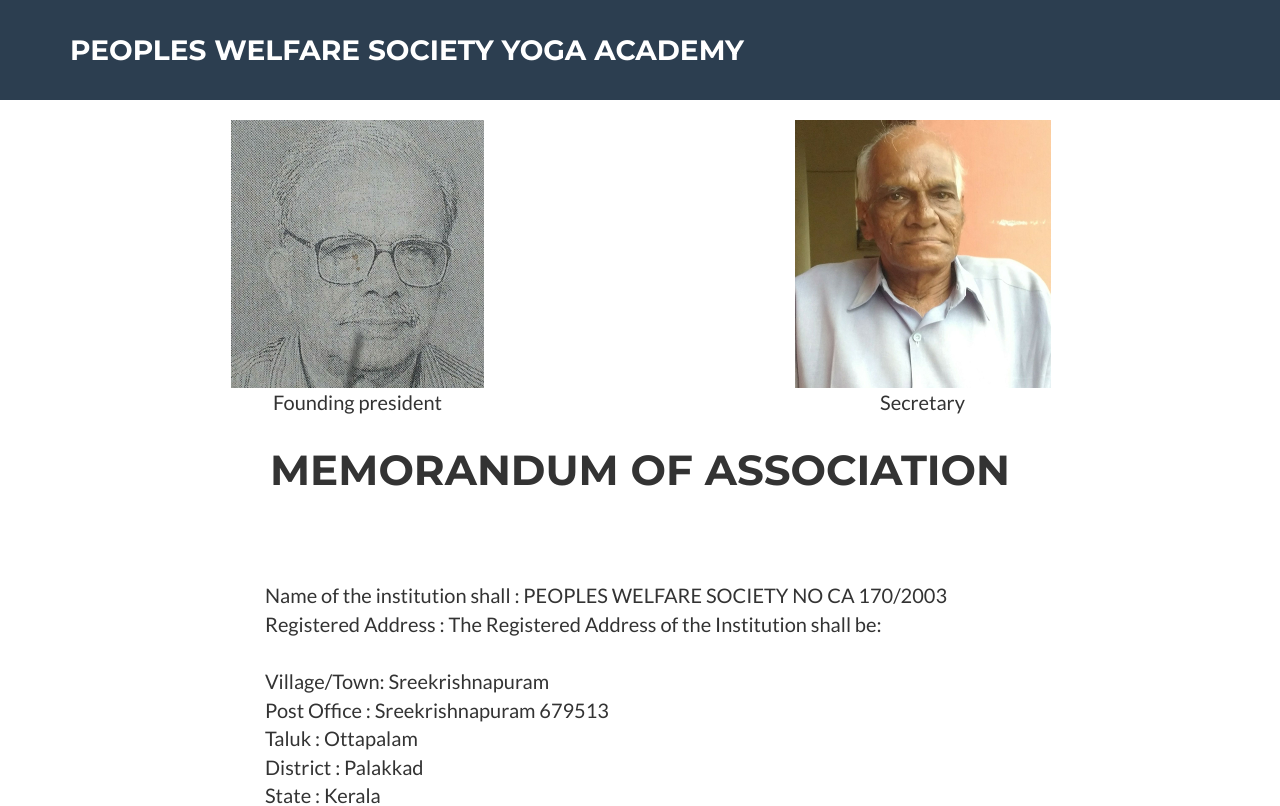
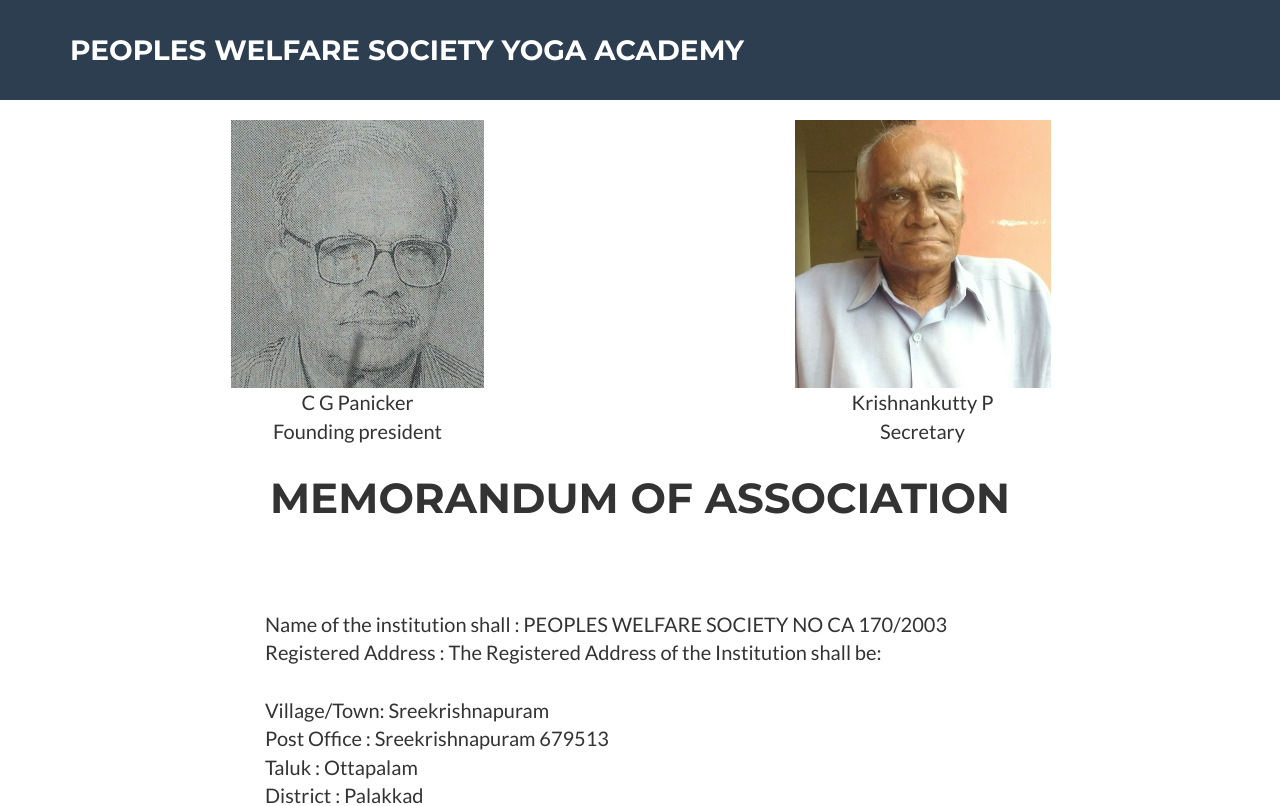
Before and after one commit to SUguy/yoga, a website: page pws.html in a window 1280 px wide. Shown: the top 806 px of the page. Drawn offline with nearby package versions, Linux system fonts and the light colour scheme.

Commit message:
added names of founders

```diff
--- a/pws.html
+++ b/pws.html
@@ -56,11 +56,11 @@
       <div class="row img">
         <div class="col-lg-6">
         <img class="img-responsive center-block" src="img/1.png" alt="">
-        <p class="text-center">Founding president</p>
+        <p class="text-center">C G Panicker <br> Founding president</p>
       </div>
         <div class="col-lg-6">
         <img class="img-responsive center-block" src="img/2.png" alt="">
-        <p class="text-center">Secretary</p>
+        <p class="text-center">Krishnankutty P <br> Secretary</p>
       </div>
       </div>
       <div class="row">
```
